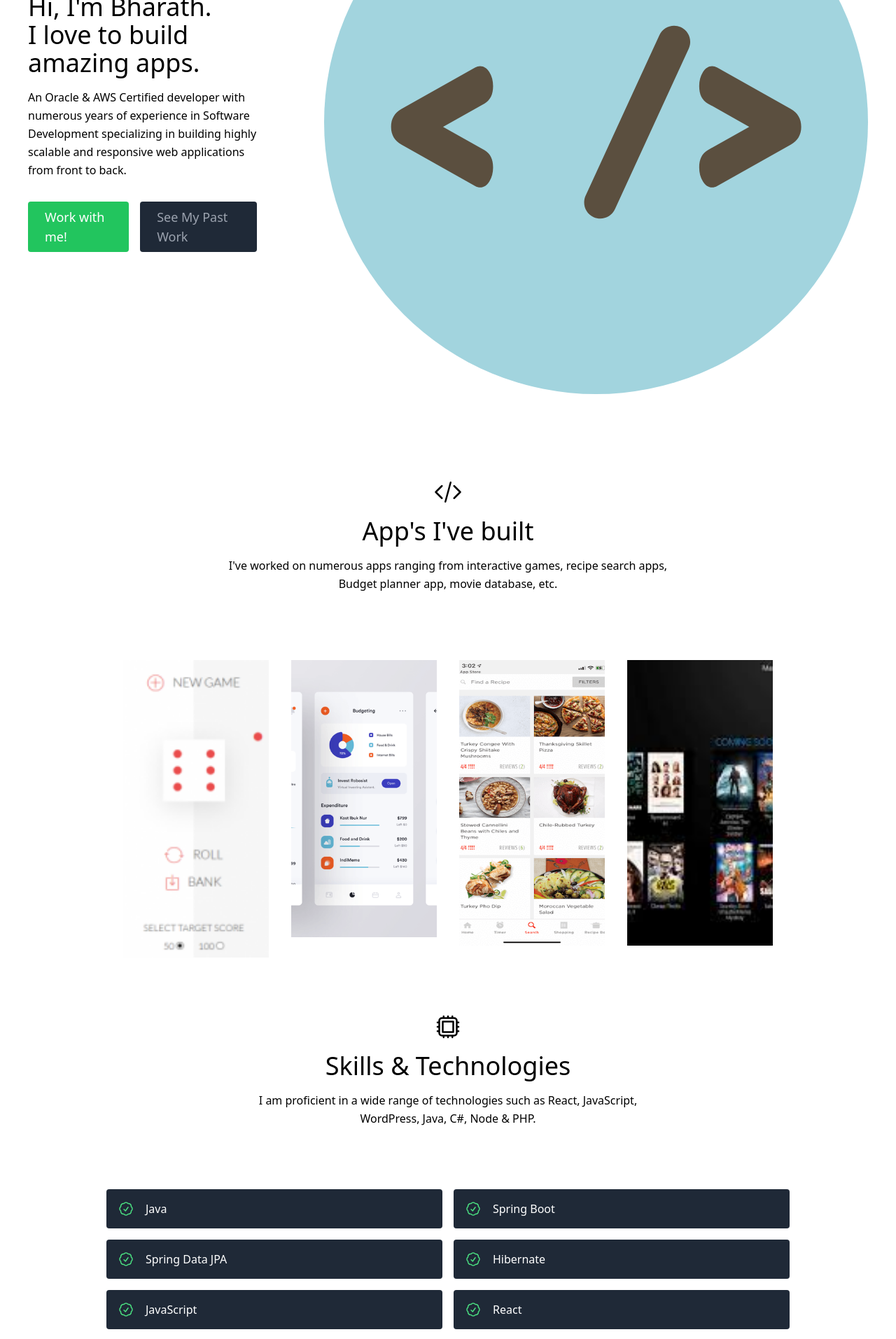
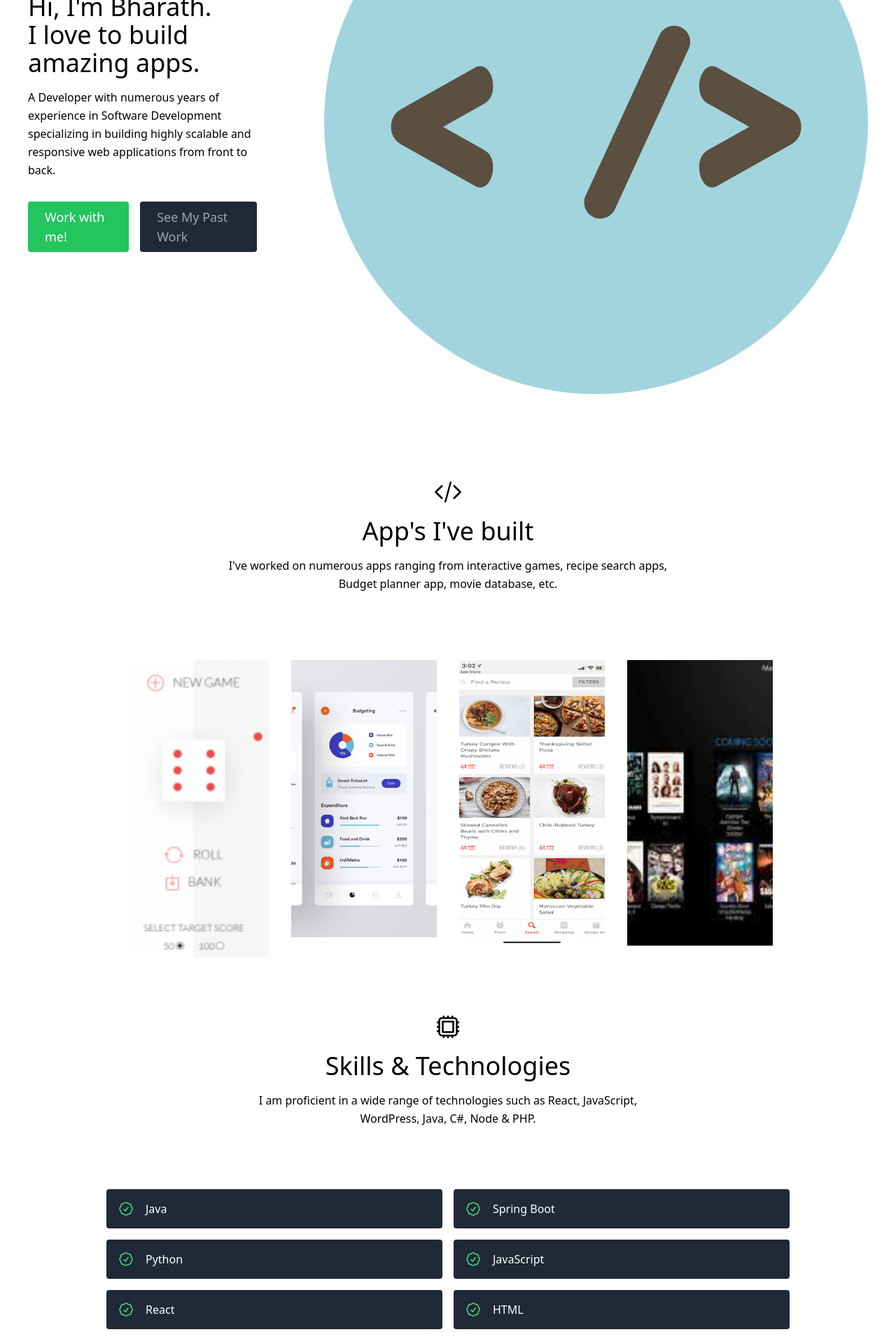
Before and after one commit to BharathR8/Sample-Portfolio, a React (Create React App) app: page / in a window 1280 px wide. Shown: the part 420-2333 px from the top of the page at 70% size. Built offline with nearby package versions, Linux system fonts and the light colour scheme.

Commit message:
Worked on About and data.js files

```diff
--- a/src/components/about.js
+++ b/src/components/about.js
@@ -10,7 +10,7 @@ export default function About() {
                         <br className="hidden lg:inline-block" /> I love to build amazing apps.
                     </h1>
                     <p className="mb-8 leading-relaxed">
-                        An Oracle & AWS Certified developer with numerous years of experience in Software Development specializing in building highly scalable and responsive web applications from front to back.
+                        A Developer with numerous years of experience in Software Development specializing in building highly scalable and responsive web applications from front to back.
                     </p>
                     <div className="flex justify-center">
                         <a
--- a/src/data.js
+++ b/src/data.js
@@ -25,4 +25,4 @@ export const projects = [
     },
 ]
 
-export const skills = ["Java", "Spring Boot", "Spring Data JPA", "Hibernate", "JavaScript", "React", "Node", "My SQL"];
+export const skills = ["Java", "Spring Boot", "Python", "JavaScript", "React", "HTML", "Node", "My SQL"];
```
